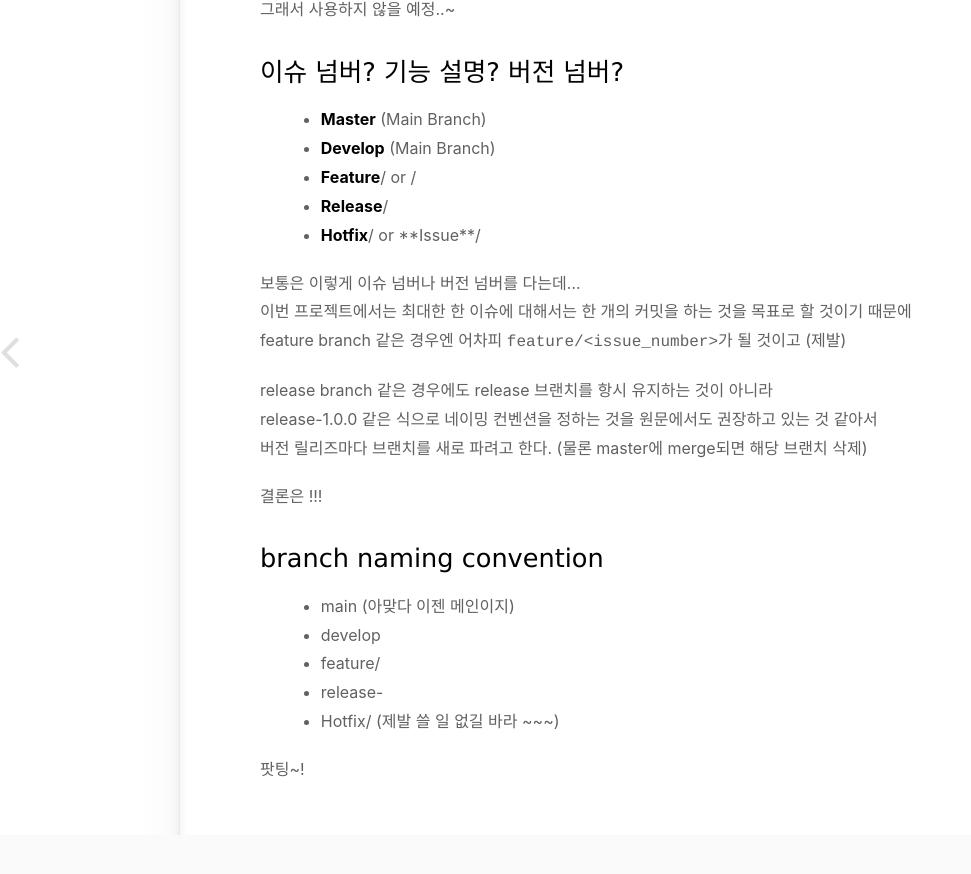
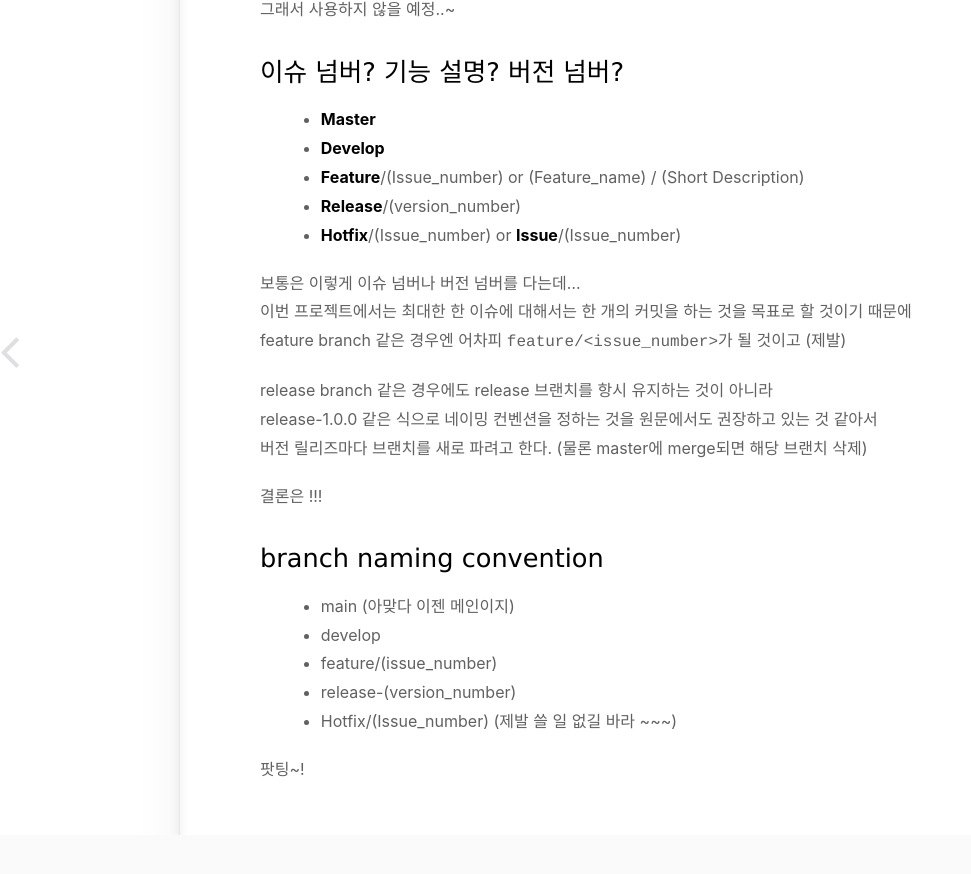
Before and after one commit to jeongchoyi/jeongchoyi.github.io, a Jekyll site: the page built from _posts/2021-03-22-branch-rule-git-flow.md, in a window 1280 px wide and 1400 px high, scrolled down 1381 px, cut to the strip 403-1287 px from the top of the window. Shown: the top 874 px of the strip, without its empty margins (0-971 px from the left). Built offline with Jekyll 4.4.1, drawn with Linux system fonts in a browser that asks for light colours; some web fonts are replaced.

Commit message:
modify brackets

```diff
--- a/_posts/2021-03-22-branch-rule-git-flow.md
+++ b/_posts/2021-03-22-branch-rule-git-flow.md
@@ -42,11 +42,11 @@ excerpt: ""
 
 ### 이슈 넘버? 기능 설명? 버전 넘버?
 
-- **Master** (Main Branch)
-- **Develop** (Main Branch)
-- **Feature**/<Issue_number> or <Feature_name> / <Short Description>
-- **Release**/<version_number>
-- **Hotfix**/<Issue_number> or **Issue**/<Issue_number>
+- **Master**
+- **Develop**
+- **Feature**/(Issue_number) or (Feature_name) / (Short Description)
+- **Release**/(version_number)
+- **Hotfix**/(Issue_number) or **Issue**/(Issue_number)
 
 보통은 이렇게 이슈 넘버나 버전 넘버를 다는데...
 이번 프로젝트에서는 최대한 한 이슈에 대해서는 한 개의 커밋을 하는 것을 목표로 할 것이기 때문에
@@ -62,9 +62,9 @@ release-1.0.0 같은 식으로 네이밍 컨벤션을 정하는 것을 원문에
 
 - main (아맞다 이젠 메인이지)
 - develop
-- feature/<issue_number>
-- release-<version_number>
-- Hotfix/<Issue_number> (제발 쓸 일 없길 바라 ~~~)
+- feature/(issue_number)
+- release-(version_number)
+- Hotfix/(Issue_number) (제발 쓸 일 없길 바라 ~~~)
 
 
 
```
